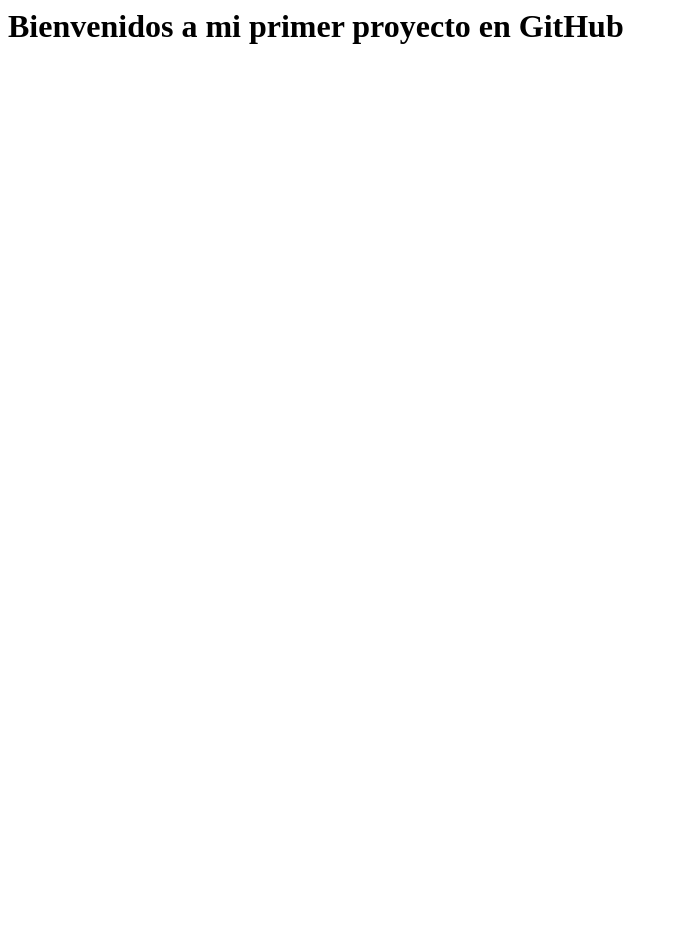
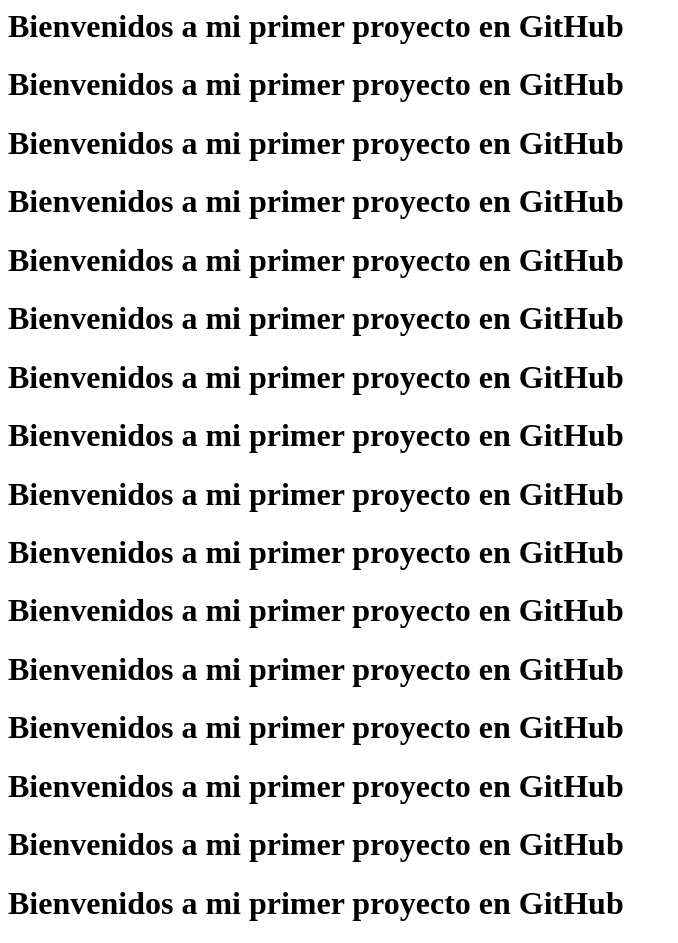
Before and after one commit to dfaparicio/mi-primer-repositorio, a plain HTML site: page mi-primer-repositorio.html in a window 1280 px wide. Shown: the whole page, without its empty margins (0-678 px from the left). Before the commit the page ends 800 px from the top, so only its background shows below. Drawn offline with Linux system fonts and the light colour scheme.

Commit message:
Modificar mi-primer-repositorio.html con nuevo contenido

```diff
--- a/mi-primer-repositorio.html
+++ b/mi-primer-repositorio.html
@@ -1,5 +1,19 @@
 <html>
 <head><title>Mi Primer Proyecto</title></head>
 <body><h1>Bienvenidos a mi primer proyecto en GitHub</h1></body>
-
+<body><h1>Bienvenidos a mi primer proyecto en GitHub</h1></body>
+<body><h1>Bienvenidos a mi primer proyecto en GitHub</h1></body>
+<body><h1>Bienvenidos a mi primer proyecto en GitHub</h1></body>
+<body><h1>Bienvenidos a mi primer proyecto en GitHub</h1></body>
+<body><h1>Bienvenidos a mi primer proyecto en GitHub</h1></body>
+<body><h1>Bienvenidos a mi primer proyecto en GitHub</h1></body>
+<body><h1>Bienvenidos a mi primer proyecto en GitHub</h1></body>
+<body><h1>Bienvenidos a mi primer proyecto en GitHub</h1></body>
+<body><h1>Bienvenidos a mi primer proyecto en GitHub</h1></body>
+<body><h1>Bienvenidos a mi primer proyecto en GitHub</h1></body>
+<body><h1>Bienvenidos a mi primer proyecto en GitHub</h1></body>
+<body><h1>Bienvenidos a mi primer proyecto en GitHub</h1></body>
+<body><h1>Bienvenidos a mi primer proyecto en GitHub</h1></body>
+<body><h1>Bienvenidos a mi primer proyecto en GitHub</h1></body>
+<body><h1>Bienvenidos a mi primer proyecto en GitHub</h1></body>
 </html>
```
